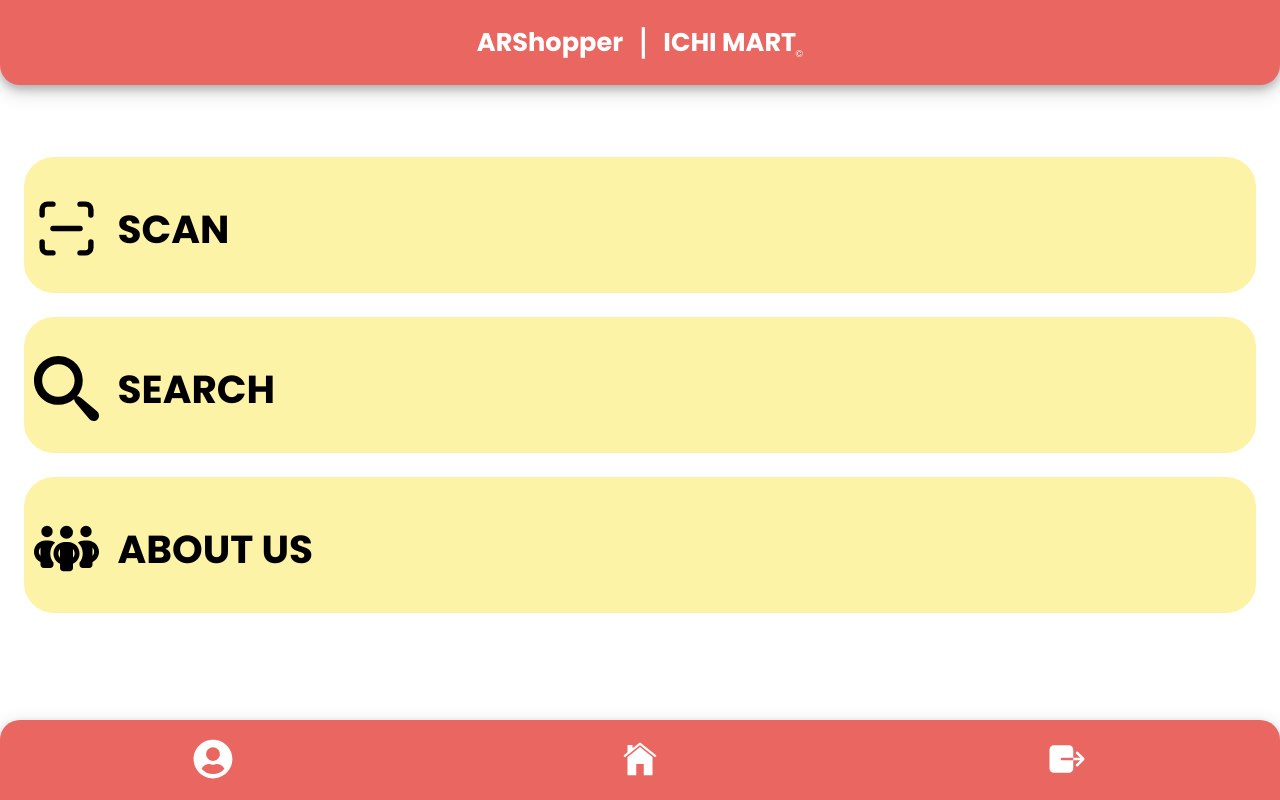
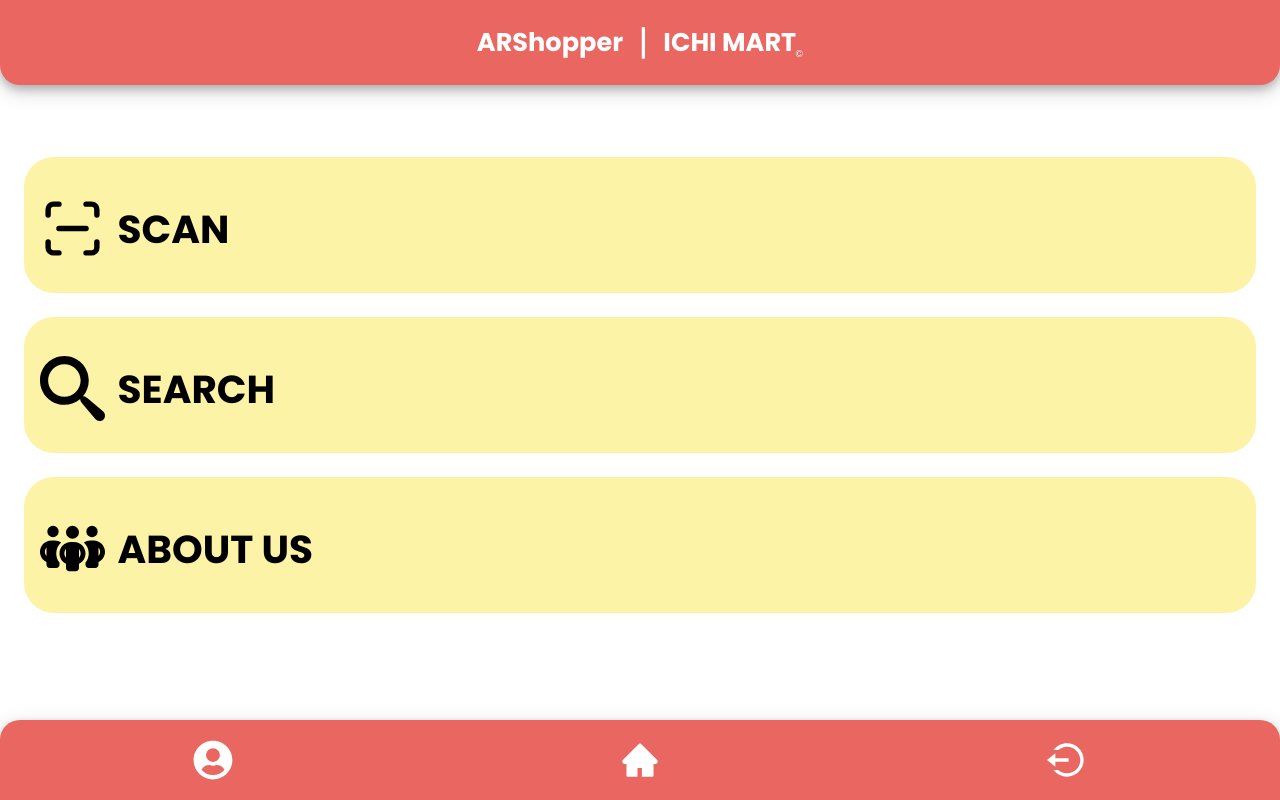
Before and after one commit to rimuelcanada14/sia-arshopperv2, a React (Create React App) app: page /Home in a window 1280 px wide. Built offline with nearby package versions, Linux system fonts and the light colour scheme.

Commit message:
onting ayos lang

```diff
--- a/src/Home/Home.css
+++ b/src/Home/Home.css
@@ -21,7 +21,7 @@
 .icon{
   position: absolute;
   top: .6em;
-  left: .15em;
+  left: .25em;
   font-size: 65px;
   color: black;
 }
--- a/src/components/footer.css
+++ b/src/components/footer.css
@@ -9,11 +9,10 @@
     border-top-right-radius: 20px;
     box-shadow: 0 4px 8px 0 rgba(0, 0, 0, 0.2),
         0 6px 20px 0 rgba(0, 0, 0, 0.19);
-
   }
 
 .footer-icons {
-    margin-top: 15px;
+    margin-top: .4em;
   }
 
 ul {
--- a/src/components/footer.js
+++ b/src/components/footer.js
@@ -2,8 +2,8 @@
 import './footer.css';
 import { Link } from 'react-router-dom';
 import { FaUserCircle } from 'react-icons/fa';
-import { IoIosHome } from 'react-icons/io';
-import { IoExit } from 'react-icons/io5';
+import { AiFillHome } from "react-icons/ai";
+import { RiLogoutCircleLine } from "react-icons/ri";
 
 const Footer = () => {
     return (
@@ -12,11 +12,11 @@
             <Link to="">
               <FaUserCircle className='footer-icon'/>
             </Link>
-            <Link to="">
-              <IoIosHome className='footer-icon' />
+            <Link to="/home">
+              <AiFillHome className='footer-icon' />
             </Link>
             <Link to ="">
-              <IoExit className='footer-icon' />
+              <RiLogoutCircleLine className='footer-icon' />
             </Link>
           </ul>
         </div>
```
